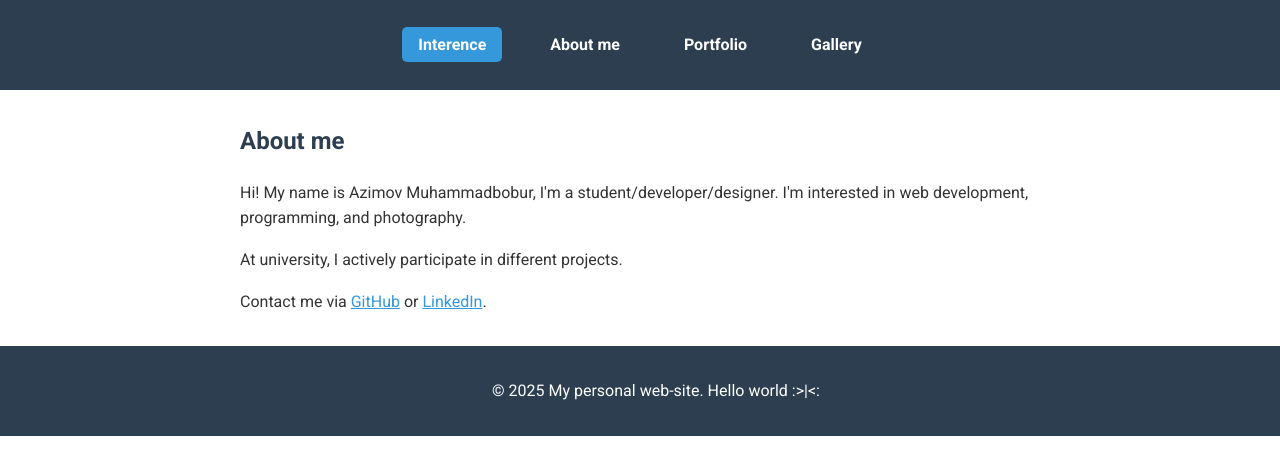
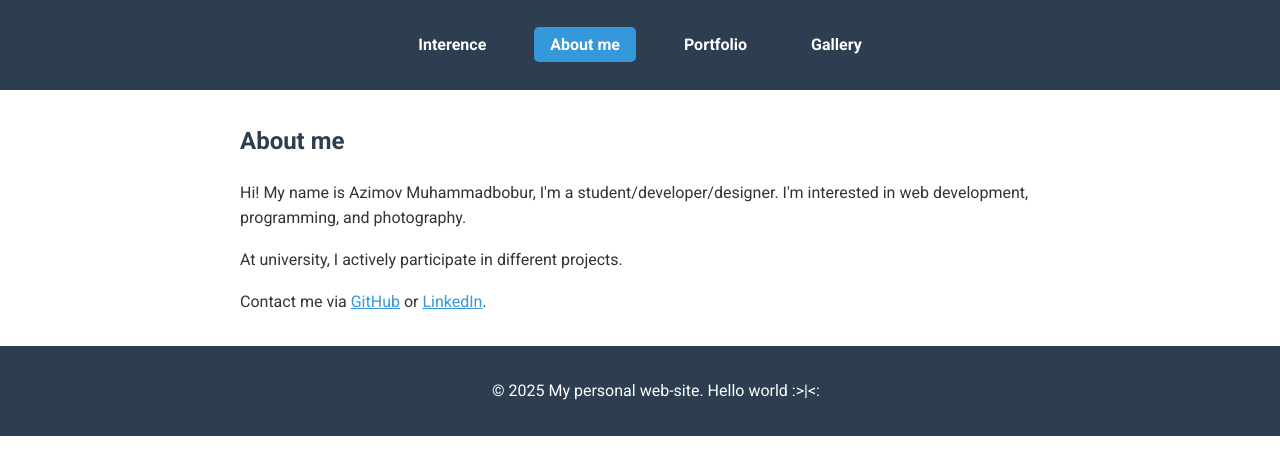
Before and after one commit to Biba102030/pers_webpage, a plain HTML site: page about.html in a window 1280 px wide. Shown: the top 474 px of the page. Drawn offline with Linux system fonts and the light colour scheme.

Commit message:
Add files via upload

```diff
--- a/about.html
+++ b/about.html
@@ -12,8 +12,8 @@
     <header>
         <nav>
             <ul>
-                <li><a href="index.html" class="active">Interence</a></li>
-                <li><a href="about.html">About mе</a></li>
+                <li><a href="index.html">Interence</a></li>
+                <li><a href="about.html"  class="active">About mе</a></li>
                 <li><a href="portfolio.html">Portfolio</a></li>
                 <li><a href="gallery.html">Gallery</a></li>
             </ul>
```
Also changed, not shown: gallery.html (+2 -2 lines), index.html (+3 -2 lines), nav.js (added, +12 -0 lines), portfolio.html (+2 -2 lines).
